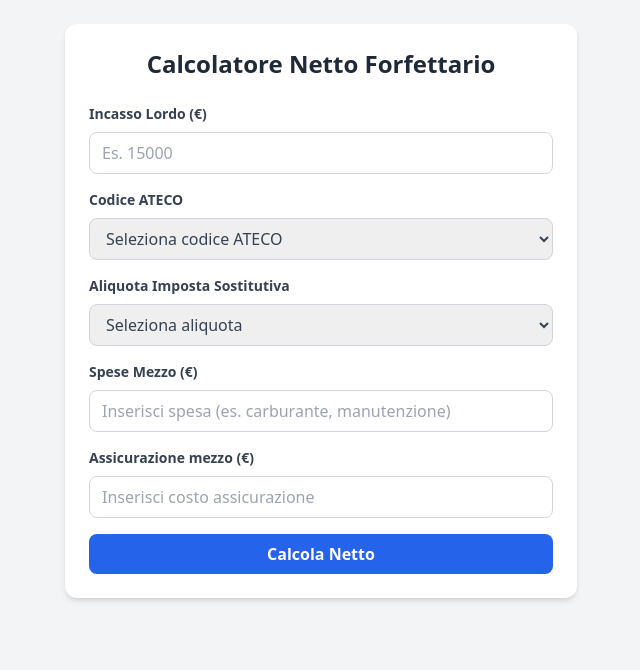
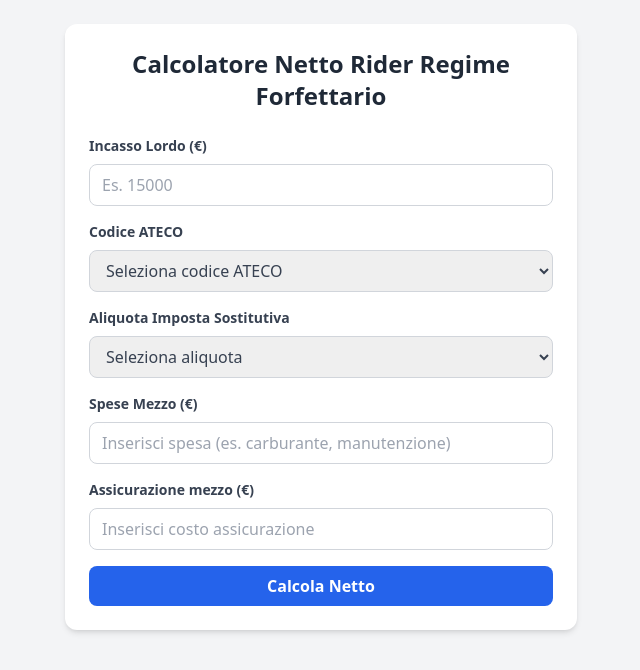
Before and after one commit to alihky/delivery-calculator, a FastAPI app: page / in a window 1280 px wide. Shown: the top 670 px of the page, without its empty margins (319-959 px from the left). Run offline with FastAPI, Linux system fonts and the light colour scheme; some libraries are stand-ins or nearby versions.

Commit message:
Update title to Calcolatore Netto Rider Regime Forfettario

```diff
--- a/templates/index.html
+++ b/templates/index.html
@@ -3,13 +3,13 @@
 <head>
     <meta charset="UTF-8">
     <meta name="viewport" content="width=device-width, initial-scale=1.0">
-    <title>Calcolatore Netto Forfettario - Rider</title>
+    <title>Calcolatore Netto Rider Regime Forfettario</title>
     <!-- Tailwind CSS -->
     <script src="https://cdn.tailwindcss.com"></script>
 </head>
 <body class="bg-gray-100 min-h-screen py-6 px-4">
     <div class="max-w-md mx-auto bg-white rounded-xl shadow-md overflow-hidden md:max-w-lg p-6">
-        <h1 class="text-2xl font-bold text-center text-gray-800 mb-6">Calcolatore Netto Forfettario</h1>
+        <h1 class="text-2xl font-bold text-center text-gray-800 mb-6">Calcolatore Netto Rider Regime Forfettario</h1>
 
         <form id="calculatorForm" class="space-y-4">
             <!-- Incasso Lordo -->
@@ -20,7 +20,7 @@
                     placeholder="Es. 15000">
             </div>
 
-            <!-- Codice ATECO (بدون افتراضي) -->
+            <!-- Codice ATECO -->
             <div>
                 <label class="block text-gray-700 text-sm font-bold mb-2">Codice ATECO</label>
                 <select name="ateco_code" required class="w-full px-3 py-2 border border-gray-300 rounded-lg focus:outline-none focus:ring-2 focus:ring-blue-500 text-gray-700">
@@ -30,7 +30,7 @@
                 </select>
             </div>
 
-            <!-- Aliquota Imposta Sostitutiva (بدون افتراضي) -->
+            <!-- Aliquota Imposta Sostitutiva -->
             <div>
                 <label class="block text-gray-700 text-sm font-bold mb-2">Aliquota Imposta Sostitutiva</label>
                 <select name="tax_rate" required class="w-full px-3 py-2 border border-gray-300 rounded-lg focus:outline-none focus:ring-2 focus:ring-blue-500 text-gray-700">
```
